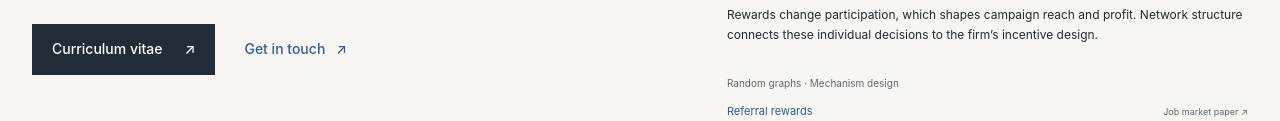
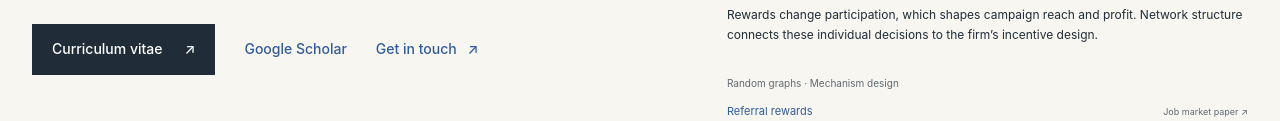
Before and after one commit to TianzhuangXu/TianzhuangXu.github.io, a plain HTML site: page index.html in a window 1280 px wide. Shown: the part 679-800 px from the top of the page. Drawn offline with Linux system fonts and the light colour scheme.

Commit message:
Add Google Scholar profile link

```diff
--- a/index.html
+++ b/index.html
@@ -41,6 +41,7 @@
         <p class="market-note" aria-label="Research interests"><span aria-hidden="true"></span>Social Networks · Network Economics · Network Theory · Mechanism Design</p>
         <div class="intro-actions">
           <a class="button" href="assets/Tianzhuang_Xu_CV.pdf">Curriculum vitae <span aria-hidden="true">↗</span><span class="sr-only"> (PDF)</span></a>
+          <a class="text-link" href="https://scholar.google.com/citations?user=ZO4OSRMAAAAJ&amp;hl=en" rel="me">Google Scholar</a>
           <a class="text-link" href="mailto:txuay@connect.ust.hk">Get in touch <span aria-hidden="true">↗</span></a>
         </div>
       </div>
```
